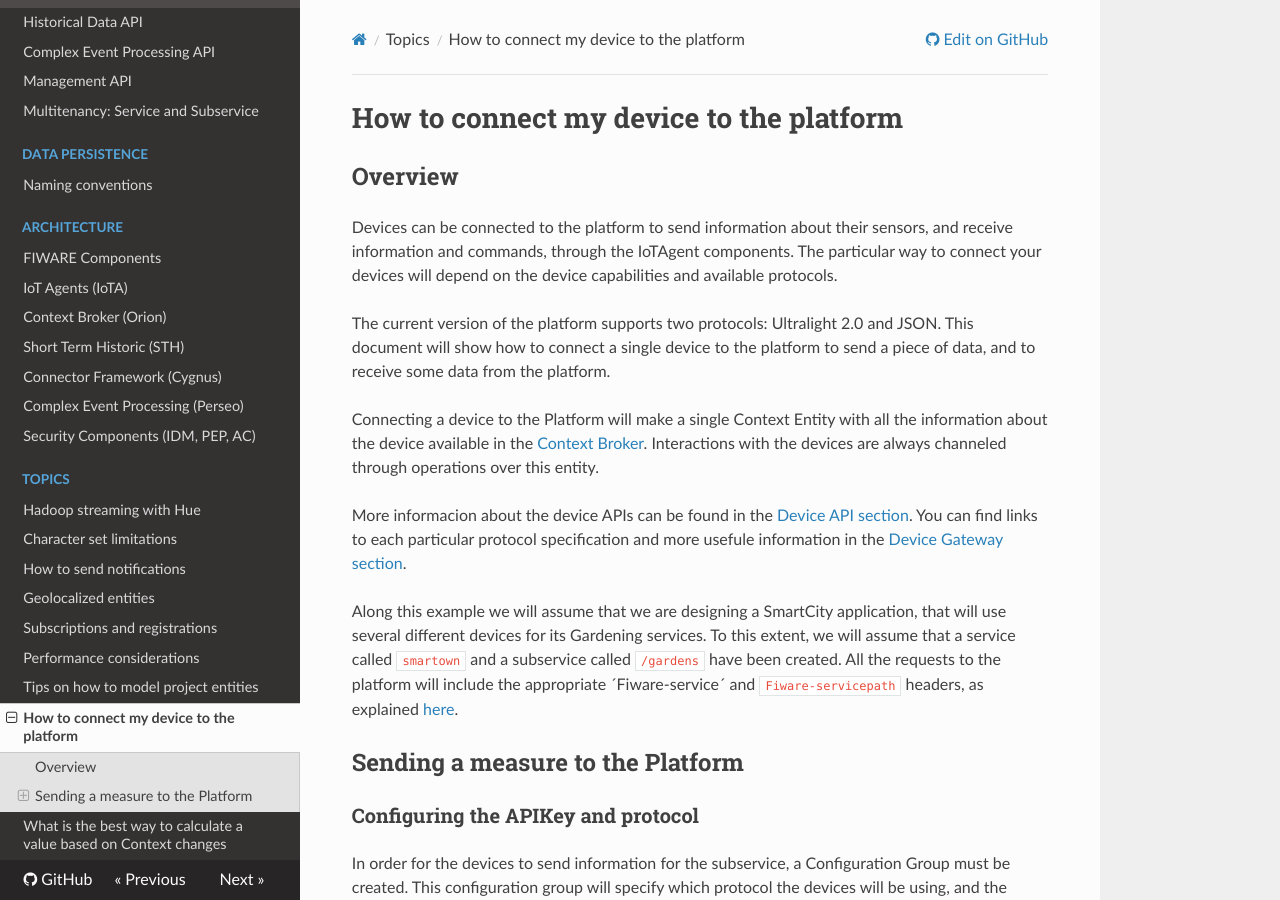
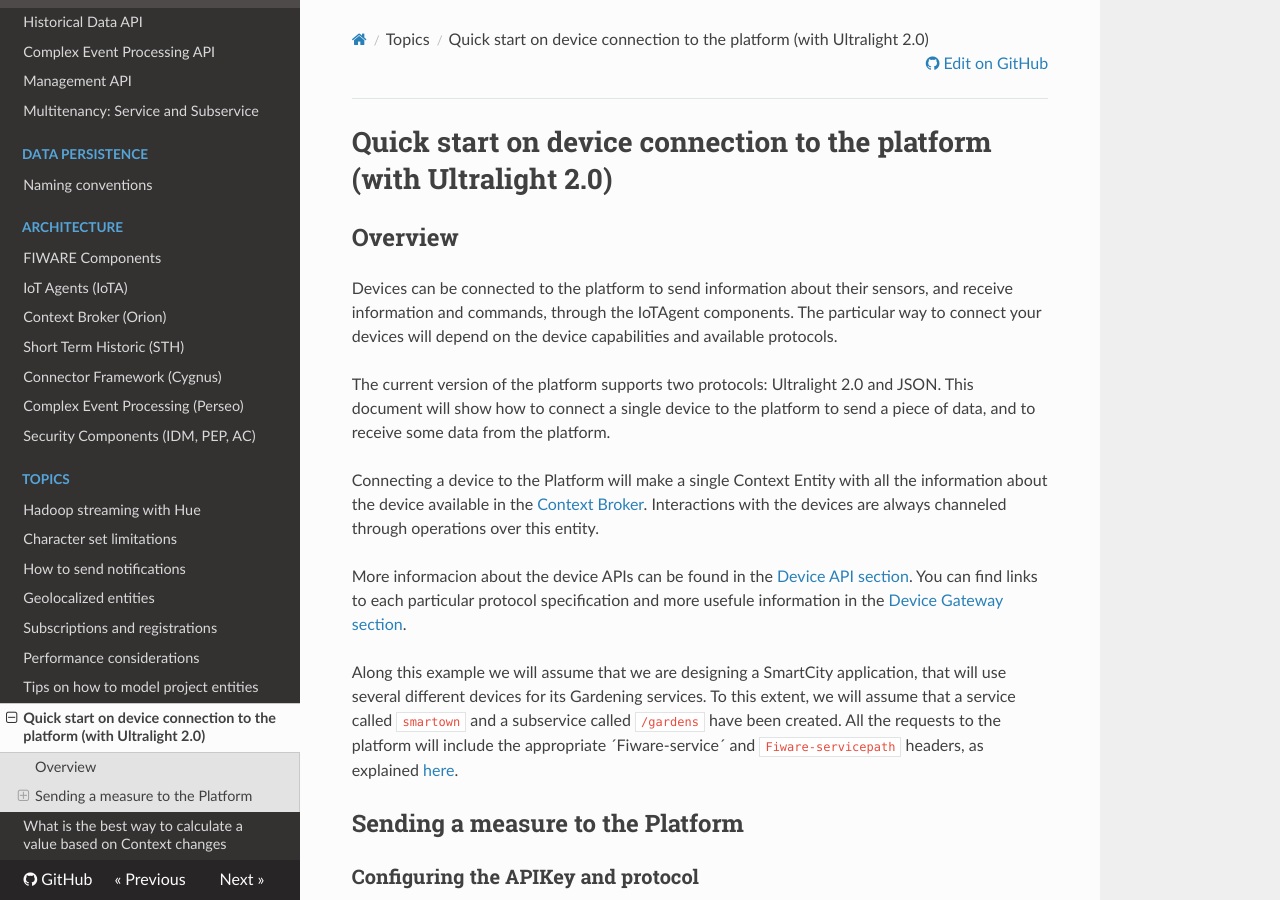
Before and after one commit to telefonicaid/thinking-cities, an MkDocs documentation site: the page built from docs/topics/device_connection.md, in a window 1280 px wide and 900 px high. Built offline with MkDocs 1.6.1, drawn with Linux system fonts in a browser that asks for light colours; nearby versions of some CDN libraries; old or Windows-style settings are respelled for this version of MkDocs.

Commit message:
FIX Change name for device connection topic

```diff
--- a/docs/topics/device_connection.md
+++ b/docs/topics/device_connection.md
@@ -1,4 +1,4 @@
-# How to connect my device to the platform
+# Quick start on device connection to the platform (with Ultralight 2.0)
 
 ## Overview
 
--- a/mkdocs.yml
+++ b/mkdocs.yml
@@ -35,5 +35,5 @@
     - 'Subscriptions and registrations': 'topics/subcriptions_and_registrations.md'
     - 'Performance considerations': 'topics/performance_considerations.md'
     - 'Tips on how to model project entities': 'topics/modelling_considerations.md'
-    - 'How to connect my device to the platform': 'topics/device_connection.md'
+    - 'Quick start on device connection to the platform (with Ultralight 2.0)': 'topics/device_connection.md'
     - 'What is the best way to calculate a value based on Context changes': 'topics/data_calculation.md'
```
